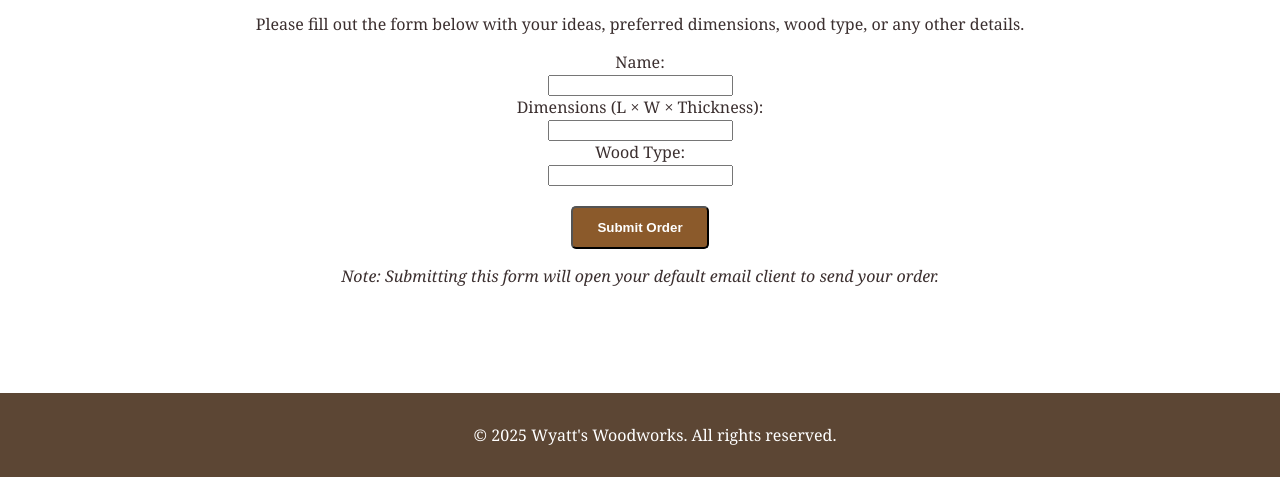
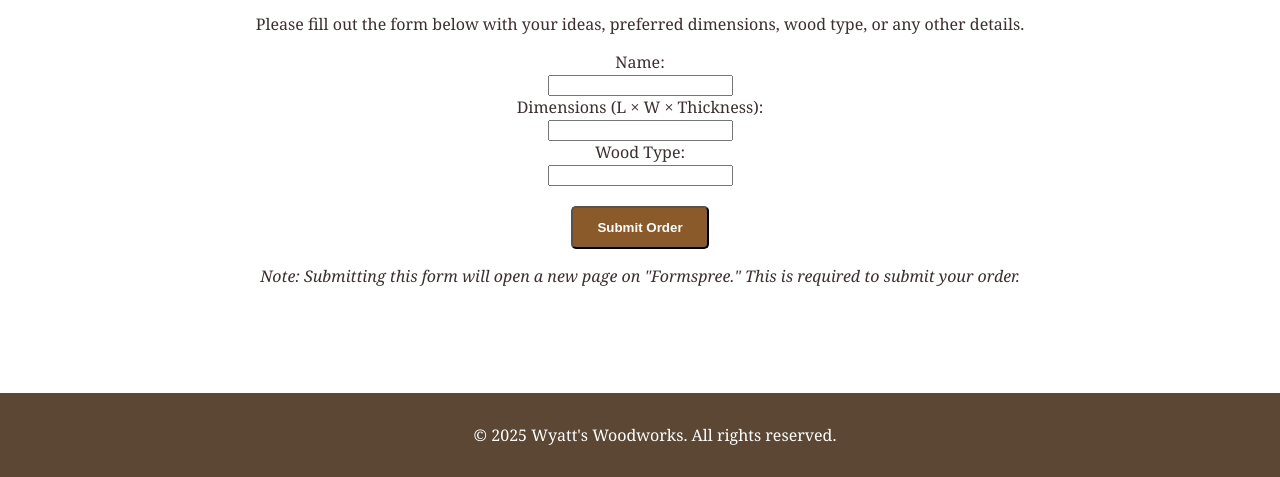
Before and after one commit to Wyatt-Theissen/WyattsWoodworks, a plain HTML site: page custom.html in a window 1280 px wide. Shown: the part 386-863 px from the top of the page. Drawn offline with Linux system fonts and the light colour scheme.

Commit message:
Update custom.html

```diff
--- a/custom.html
+++ b/custom.html
@@ -40,7 +40,7 @@
 </form>
 
 
-      <p><em>Note: Submitting this form will open your default email client to send your order.</em></p>
+      <p><em>Note: Submitting this form will open a new page on "Formspree." This is required to submit your order.</em></p>
     </section>
   </main>
   <footer>
```
